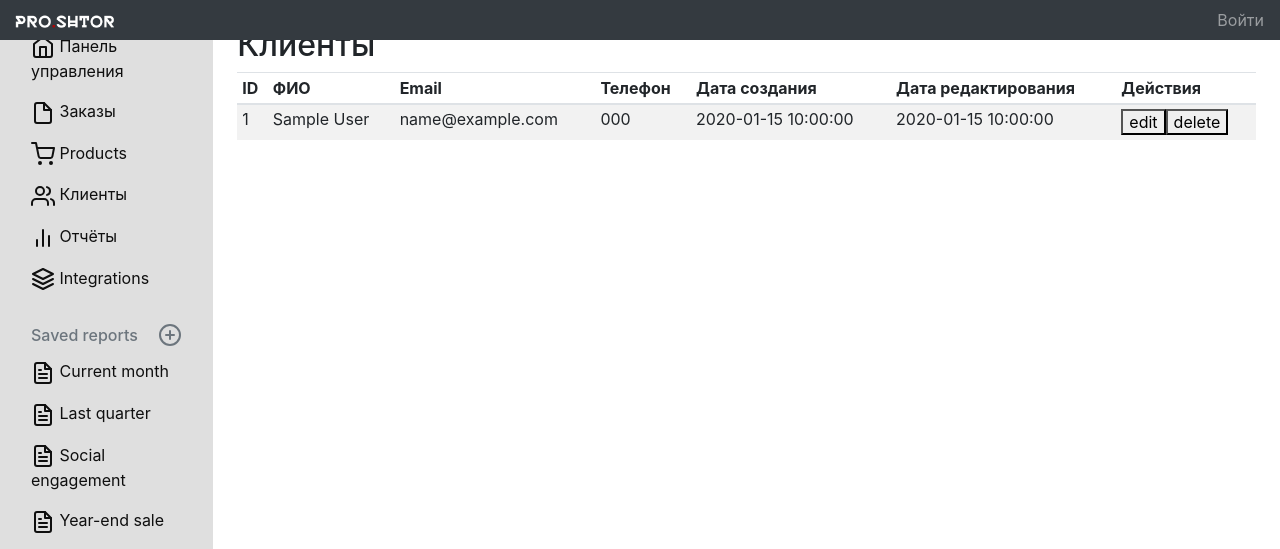
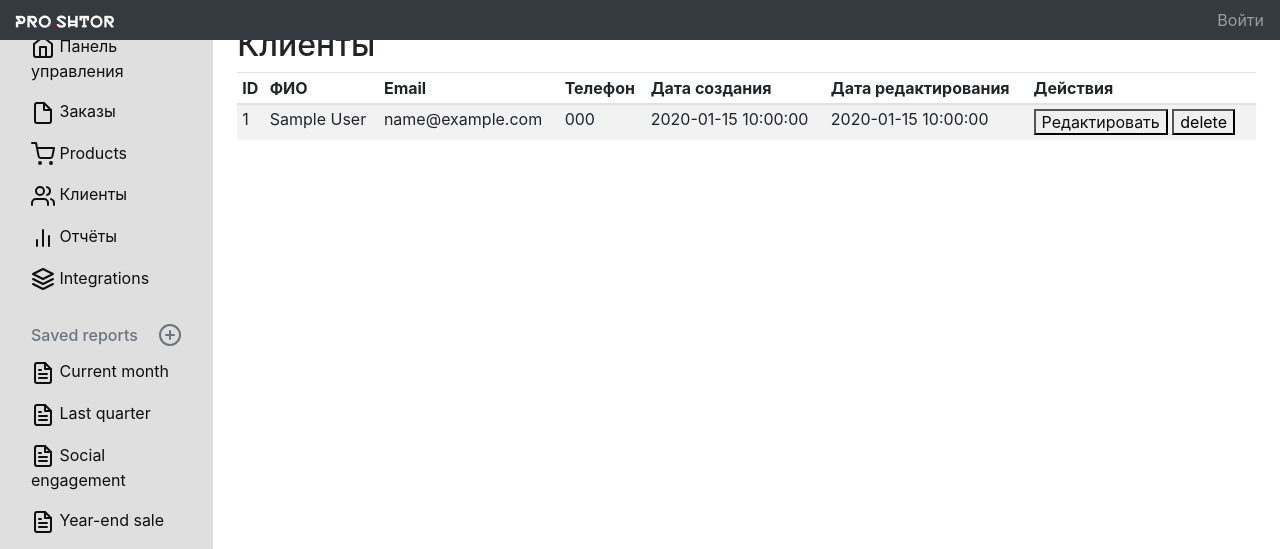
Before and after one commit to IllyaPetrusenko/proshtor-crm, a Flask app: page /dashboard/users in a window 1280 px wide. Shown: the top 549 px of the page. Run offline with Flask 2, Linux system fonts and the light colour scheme; tables that the repository leaves empty hold one stand-in row (values such as "Sample post"); some libraries are stand-ins or nearby versions; some web fonts are replaced.

Commit message:
trying to edit user2

```diff
--- a/app/templates/user_edit_page.html
+++ b/app/templates/user_edit_page.html
@@ -1,4 +1,3 @@
-
 {% extends "dashboard.html" %}
 {% block content %}
 <h2>{{ title }}</h2>
--- a/app/templates/users.html
+++ b/app/templates/users.html
@@ -24,7 +24,12 @@
                     <td>{{ db_user.prus_phone if db_user.prus_phone != 'None' else ' - ' }}</td>
                     <td>{{ db_user.prus_date_created }}</td>
                     <td>{{ db_user.prus_date_modified }}</td>
-                    <td><button href="/dashboard/users/edit?user_id={{ db_user.prus_id }}">edit</button><button>delete</button></td>
+                    <td>
+                        <button>
+                            <a href="/dashboard/users/edit/{{ db_user.prus_id }}">Редактировать</a>
+                        </button>
+                        <button>delete</button>
+                    </td>
 
                 </tr>
                 {% endfor %}
```
